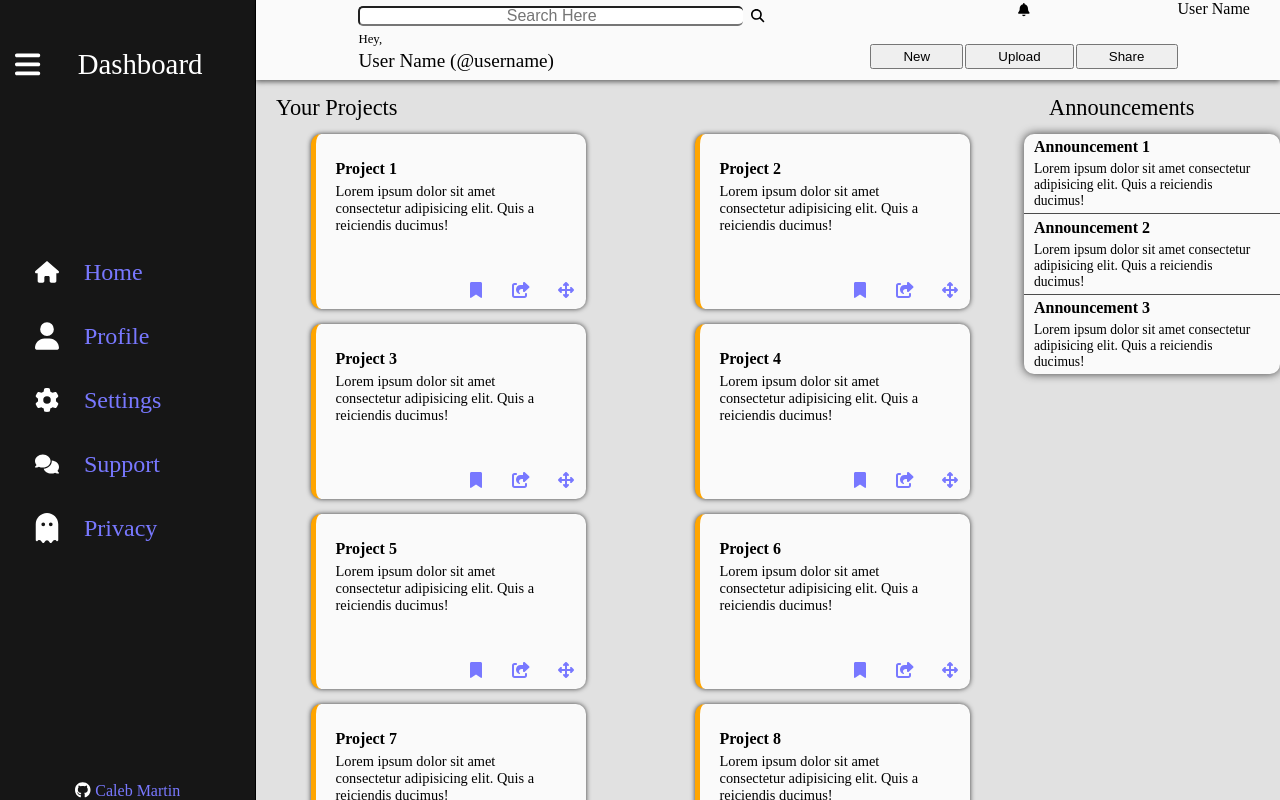
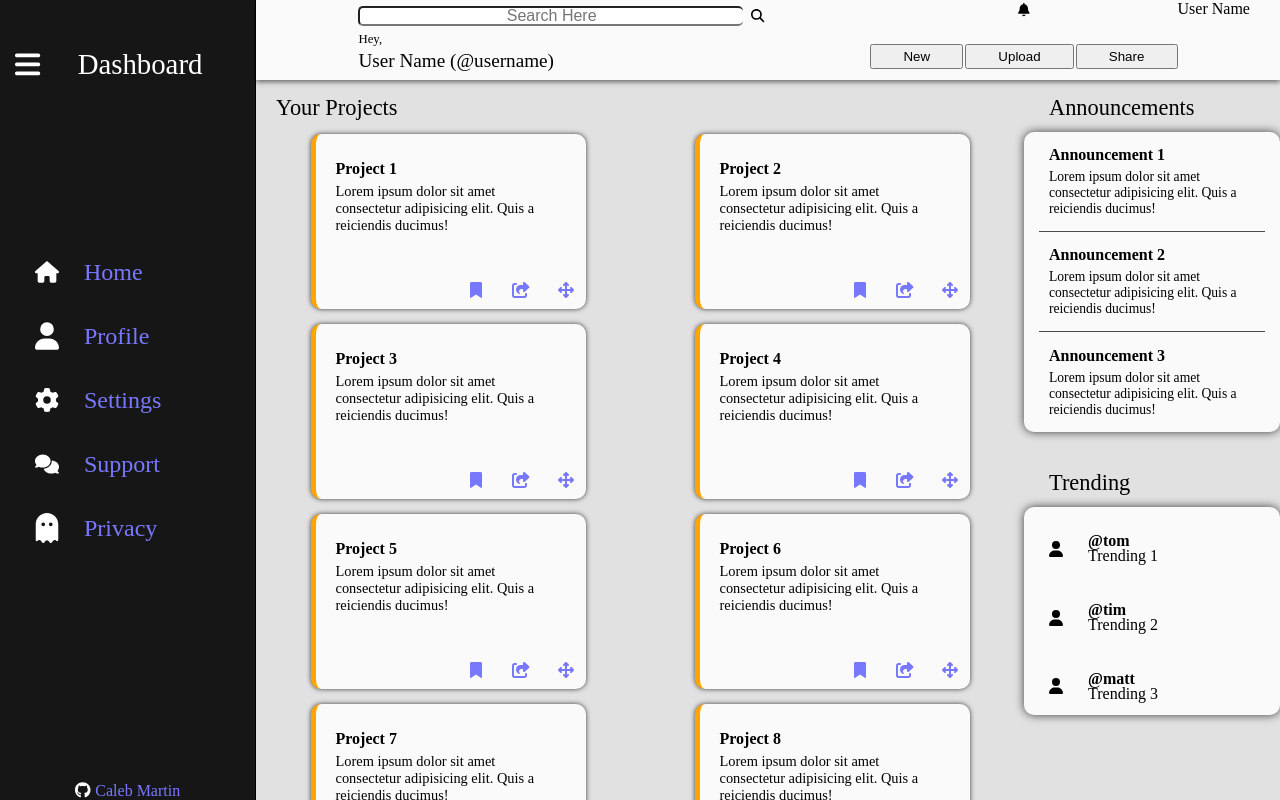
Before and after one commit to CMartin0-0/Dashboard_Project, a React (Vite) app: page / in a window 1280 px wide. Shown: the top 800 px of the page. Built offline with nearby package versions, Linux system fonts and the light colour scheme.

Commit message:
feat(trending section): finished fix(announcment section): structure

```diff
--- a/src/App.css
+++ b/src/App.css
@@ -290,12 +290,15 @@ a:hover {
 
 /* announcement section styles */
 
-#announcements {
+#main-sidebar {
   grid-column: 2;
   grid-row: 1;
   display: grid;
-  grid-template-rows: 5% 45% 45% 5%;
-  grid-template-columns: auto;
+  grid-template-rows: 5% auto 5% 50%;
+  grid-template-columns: 100%;
+  position: sticky;
+  top: 0;
+  height: 85%;
 }
 
 #announcements-header {
@@ -305,15 +308,6 @@ a:hover {
   font-weight: 500;
   grid-row: 1;
   grid-column: 1;
-  position: fixed;
-}
-
-#announcements-section {
-  grid-column: 1;
-  grid-row: 2;
-  display: flex;
-  justify-content: center;
-  margin-top: 5px;
 }
 
 #announcement-card {
@@ -322,15 +316,19 @@ a:hover {
   display: grid;
   grid-template-columns: 100%;
   grid-template-rows: auto auto auto;
-  height: 30%;
-  position: fixed;
+  height: 90%;
+  margin-top: 10px;
   box-shadow: 0 0 10px rgba(0, 0, 0, 0.736);
+  grid-column: 1;
+  grid-row: 2;
 }
 
 .announcement {
   display: grid;
   grid-template-columns: 100%;
   grid-template-rows: fit-content fit-content;
+  margin-left: 15px;
+  margin-right: 15px;
 }
 
 .announcement:nth-child(2) {
@@ -350,3 +348,64 @@ a:hover {
   font-weight: 600;
   align-self: end;
 }
+
+#trending-header {
+  grid-row: 3;
+  font-size: 1.4rem;
+  margin-top: 15px;
+  margin-left: 25px;
+  font-weight: 500;
+}
+
+#trending-card {
+  grid-row: 4;
+  display: grid;
+  grid-template-columns: 25% 75%;
+  grid-template-rows: repeat(3, 33%);
+  height: 50%;
+  margin-top: 10px;
+  background-color: rgb(250, 250, 250);
+  border-radius: 10px;
+  box-shadow: 0 0 10px rgba(0, 0, 0, 0.736);
+}
+
+.b-card-title,
+.b-card-username {
+  grid-column: 2;
+  align-self: center;
+}
+
+.b-card-username {
+  font-weight: 600;
+}
+
+.trending-1-title,
+.trending-1-username {
+  grid-row: 1;
+}
+.trending-2-title,
+.trending-2-username {
+  grid-row: 2;
+}
+
+.trending-3-title,
+.trending-3-username {
+  grid-row: 3;
+}
+.trending-1-title {
+  margin-top: 30px;
+}
+
+.trending-2-title {
+  margin-top: 30px;
+}
+
+.trending-3-title {
+  margin-top: 30px;
+}
+
+.user-icon {
+  justify-self: center;
+  align-self: center;
+  margin-top: 15px;
+}
--- a/src/App.tsx
+++ b/src/App.tsx
@@ -16,6 +16,7 @@ import { faGithub } from "@fortawesome/free-brands-svg-icons";
 import { FontAwesomeIcon } from "@fortawesome/react-fontawesome";
 import "./App.css";
 
+// links do not go anywhere and are just placeholders (except github link).
 function App() {
   return (
     <>
@@ -30,7 +31,9 @@ function App() {
         </Header>
         <MainContent>
           <ProjectSection />
-          <Announcements />
+          <Announcements>
+            <Trending />
+          </Announcements>
         </MainContent>
       </div>
     </>
@@ -234,7 +237,7 @@ const ProjectSection = () => {
   );
 };
 
-const Announcements = () => {
+const Announcements = ({ children }: { children: ReactNode }) => {
   const announcementsList = [
     {
       title: "Announcement 1",
@@ -257,12 +260,14 @@ const Announcements = () => {
   ];
 
   return (
-    <div id="announcements">
+    <div id="main-sidebar">
       <div id="announcements-header">Announcements</div>
-      <div id="announcements-section">
       <div id="announcement-card">
         {announcementsList.map((announcement) => (
-            <div className={`${announcement.title.toLowerCase()}`}>
+          <div
+            className={`${announcement.title.toLowerCase()}`}
+            key={announcement.key}
+          >
             <div
               className={`${announcement.title.replace(" ", "-").toLowerCase()}-title a-card-title`}
             >
@@ -276,9 +281,56 @@ const Announcements = () => {
           </div>
         ))}
       </div>
-      </div>
+      {children}
     </div>
   );
 };
 
+const Trending = () => {
+  const trendingList = [
+    {
+      title: "Trending 1",
+      username: "@tom",
+      profilePic: "",
+      key: "1",
+    },
+    {
+      title: "Trending 2",
+      username: "@tim",
+      profilePic: "",
+      key: "2",
+    },
+    {
+      title: "Trending 3",
+      username: "@matt",
+      profilePic: " ",
+      key: "3",
+    },
+  ];
+  return (
+    <>
+      <div id="trending-header">Trending</div>
+      <div id="trending-card">
+        {trendingList.map((item) => (
+          <>
+            <div
+              className={`${item.title.replace(" ", "-").toLowerCase()}-title b-card-title`}
+            >
+              {item.title}
+            </div>
+            <div
+              className={`${item.title.replace(" ", "-").toLowerCase()}-username b-card-username`}
+            >
+              {item.username}
+            </div>
+            <FontAwesomeIcon
+              icon={faUser}
+              className={`${item.key}-icon user-icon`}
+            />
+          </>
+        ))}
+      </div>
+    </>
+  );
+};
 export default App;
```
Lines whose indentation alone changed are shown as unchanged.
